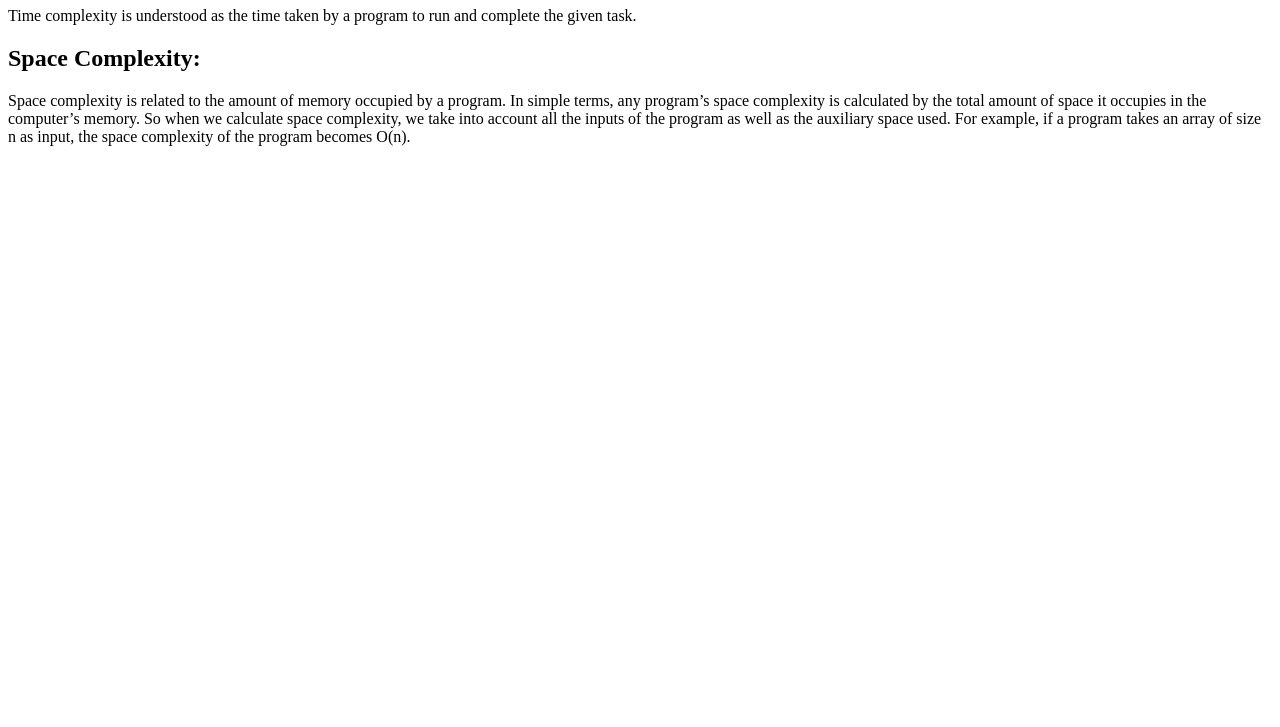
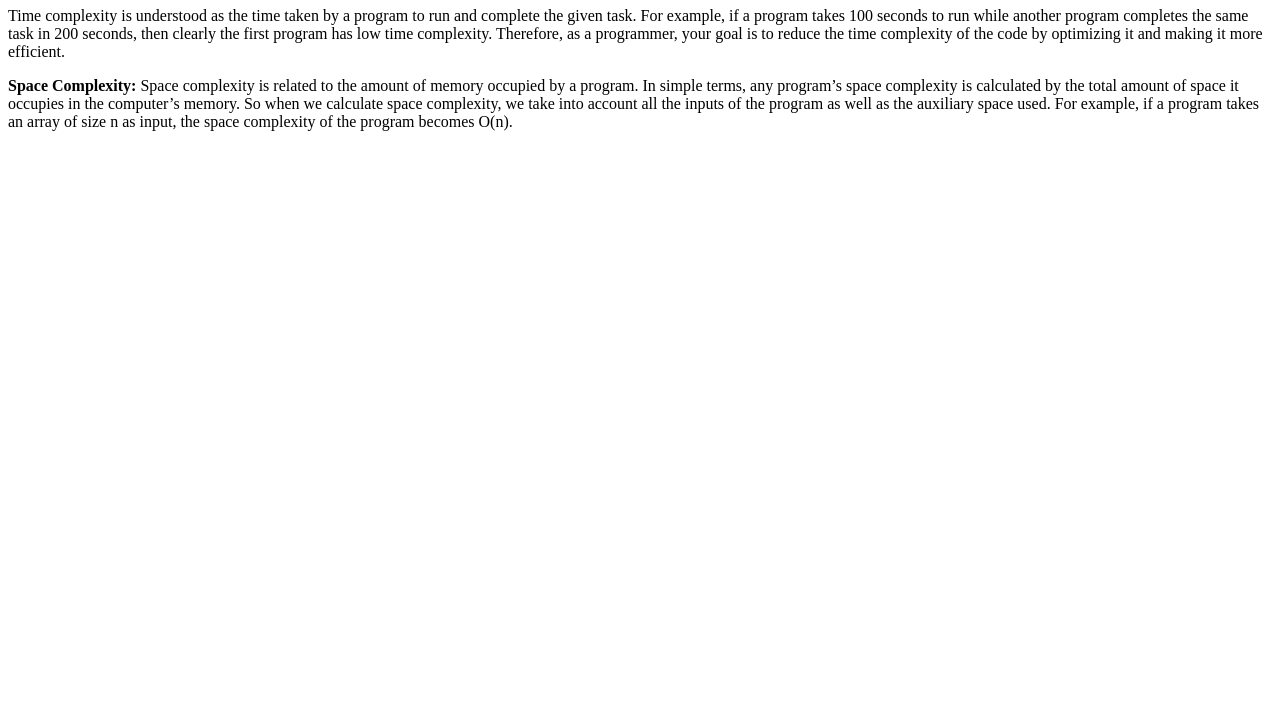
Before and after one commit to acciojob/time-and-space-complexity-amitgiri257, a website: page main.html in a window 1280 px wide. Shown: the part 73-800 px from the top of the page. Drawn offline with Linux system fonts and the light colour scheme.

Commit message:
created a submission

```diff
--- a/main.html
+++ b/main.html
@@ -9,8 +9,8 @@
 <body>
 	<!-- the entire body must be written by student -->
 	<h1>Time and Space Complexity</h1>
-	<p>Time complexity is understood as the time taken by a program to run and complete the given task.</p>
-	<p><h2>Space Complexity:</h2> Space complexity is related to the amount of memory occupied by a program. In simple terms, any program’s space complexity is calculated by the total amount of space it occupies in the computer’s memory. So when we calculate space complexity, we take into account all the inputs of the program as well as the auxiliary space used. For example, if a program takes an array of size n as input, the space complexity of the program becomes O(n).</p>
+	<p>Time complexity is understood as the time taken by a program to run and complete the given task. For example, if a program takes 100 seconds to run while another program completes the same task in 200 seconds, then clearly the first program has low time complexity. Therefore, as a programmer, your goal is to reduce the time complexity of the code by optimizing it and making it more efficient.</p>
+	<p><span><strong>Space Complexity:</strong></span> Space complexity is related to the amount of memory occupied by a program. In simple terms, any program’s space complexity is calculated by the total amount of space it occupies in the computer’s memory. So when we calculate space complexity, we take into account all the inputs of the program as well as the auxiliary space used. For example, if a program takes an array of size n as input, the space complexity of the program becomes O(n).</p>
     <script type="text/javascript" src="./script.js">
 
 </script>
```
